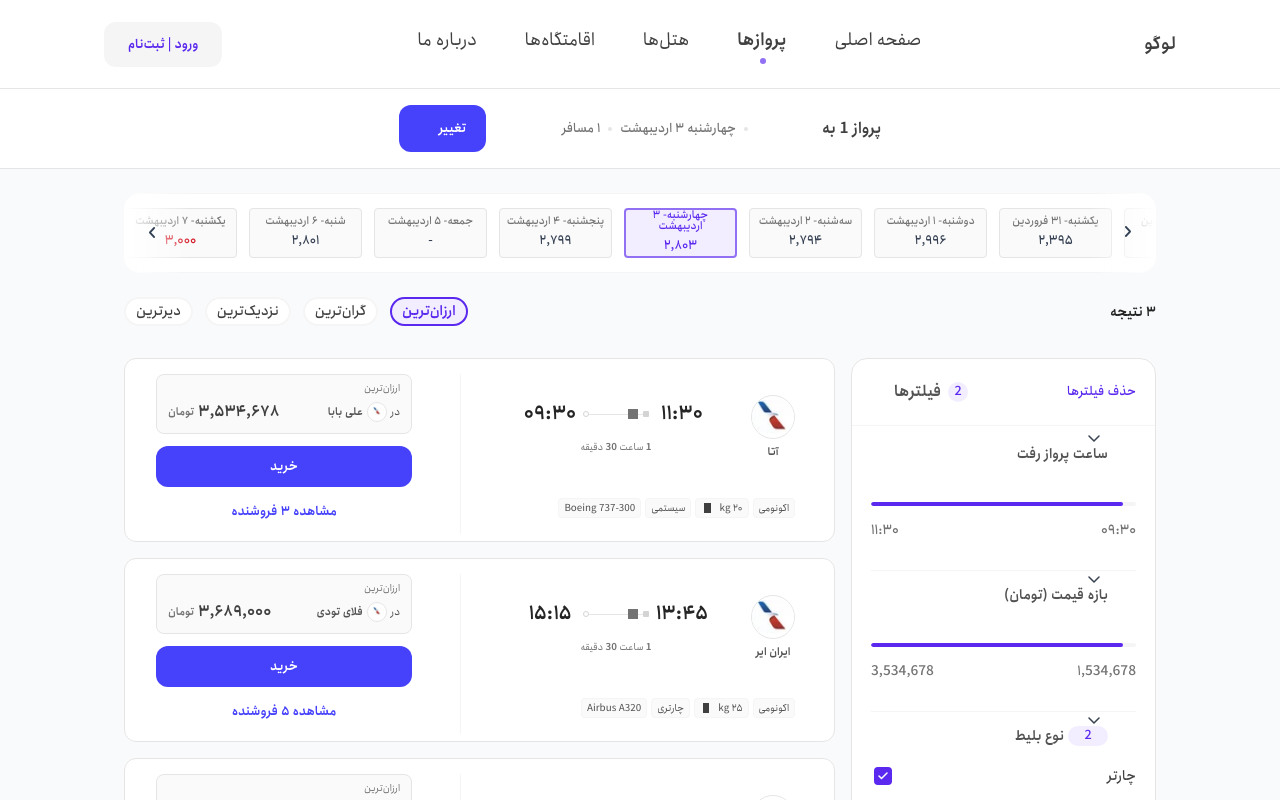
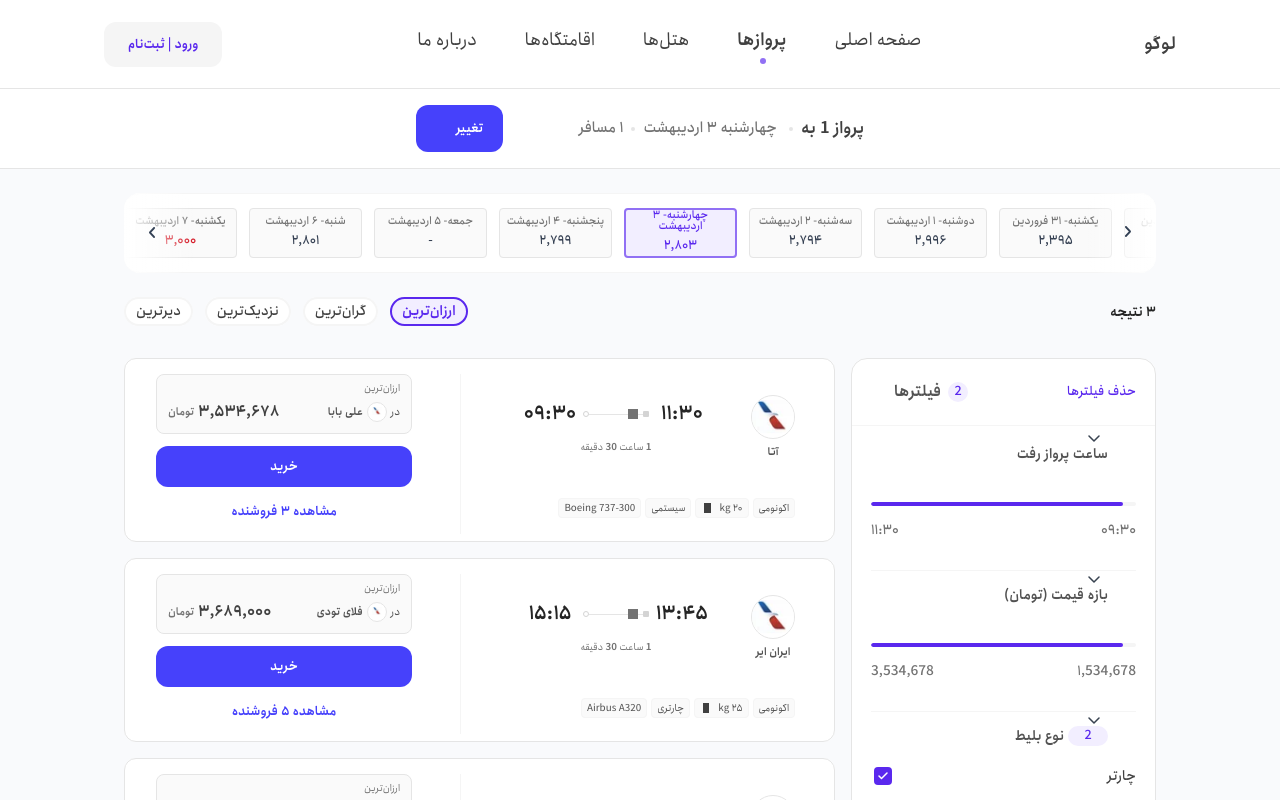
Before and after one commit to Floy-ir/Frontend, a Next.js app: page /flights/1 in a window 1280 px wide. Shown: the top 800 px of the page. Built offline with nearby package versions, Linux system fonts and the light colour scheme; some icons are missing.

Commit message:
fix(style): fixed some sizes and ressponsiveness

```diff
--- a/app/flights/[route]/page.tsx
+++ b/app/flights/[route]/page.tsx
@@ -242,7 +242,7 @@ export default function FlightResults({ params, searchParams }: RouteParams) {
           />
         </div>
 
-        <div className="mb-8 flex flex-row items-center justify-between ">
+        <div className="mb-8 flex flex-row items-center justify-between px-3 md:px-0">
           <p className="text-Gray-N800 text-right text-sm font-semibold">۳ نتیجه</p>
           {/* desktop sort */}
           <div className="hidden flex-row items-center justify-end gap-3 md:flex">
--- a/components/FlightSearchForm/FlightSearchForm.tsx
+++ b/components/FlightSearchForm/FlightSearchForm.tsx
@@ -117,14 +117,19 @@ export function FlightSearchForm({
         </div>
         <div className="bg-Gray-N200 block h-px w-full md:hidden"></div>
         {/* close icon */}
-        <ArrowRight size="24" color="#748297" onClick={onClose} className="hidden md:block lg:hidden cursor-pointer mx-4 " />
+        <ArrowRight
+          size="24"
+          color="#748297"
+          onClick={onClose}
+          className="mx-4 hidden cursor-pointer md:block lg:hidden"
+        />
 
         {/* <div className="absolute md:left-[16px] lg:hidden hidden md:block flex-row">
           <CloseCircle size="27" color="#748297" onClick={onClose} className="cursor-pointer" />
         </div> */}
 
         {/* Form Fields */}
-        <div className="flex w-full flex-col items-start gap-1 px-4 mt-4 lg:mt-0 lg:flex-row lg:items-center lg:gap-6 lg:px-0">
+        <div className="mt-4 flex w-full flex-col items-start gap-1 px-4 lg:mt-0 lg:flex-row lg:items-center lg:gap-6 lg:px-0">
           {/* Origin/Destination Section - Mobile & Tablet layout (until 1169px) */}
           <div className="flex w-full flex-col lg:hidden">
             <div className="flex w-full flex-row-reverse items-center gap-4">
@@ -301,12 +306,12 @@ export function FlightSearchForm({
       </div>
 
       {/* Search Button */}
-      <div className="flex w-full items-center justify-center px-4 lg:w-1/3 gap-4 mt-4 lg:mt-0">
+      <div className="mt-4 flex w-full items-center justify-center gap-4 px-4 lg:mt-0 lg:w-1/3">
         <Button intent="primary" size="large" className="w-3/5" onClick={handleSearch}>
           جستجوی پرواز
         </Button>
-        <Button intent="secondary" size="large" className="w-2/5 hidden lg:flex" onClick={handleSearch}>
-           بستن
+        <Button intent="secondary" size="large" className="hidden w-2/5 lg:flex" onClick={handleSearch}>
+          بستن
         </Button>
       </div>
     </div>
--- a/components/FlightSearchHeader/FlightSearchHeader.tsx
+++ b/components/FlightSearchHeader/FlightSearchHeader.tsx
@@ -70,18 +70,18 @@ export function FlightSearchHeader({
         // Flight summary header
         <div className="border-Gray-N200 flex w-full items-center justify-center gap-3 border-t border-b bg-white px-4 py-4 md:px-0">
           {/* info */}
-          <div className="sm-md:flex-row flex flex-col items-center gap-1 sm:justify-start md:flex-row md:justify-end">
+          <div className="sm-md:flex-row flex flex-col items-start sm-md:items-center md:items-center gap-2 sm:justify-start md:flex-row md:justify-end">
             {/* city */}
-            <div className="text-Gray-N700 w-full text-right text-base leading-7 font-semibold md:w-[129px]">
+            <div className="text-Gray-N700  text-right text-base lg:text-[17px] leading-7 font-semibold shrink-0 ">
               پرواز {originCity} به {destinationCity}
             </div>
 
             {/* dot */}
-            <div className="bg-Gray-N200 ml-1 hidden size-1 shrink-0 rounded-[33px] md:block"></div>
+            <div className="bg-Gray-N200 ml-1 hidden size-1 shrink-0 rounded-[33px] sm-md:block md:block"></div>
 
             <div className="flex items-center gap-2 sm:justify-start md:justify-end">
               {/* date */}
-              <div className="text-Gray-N500 shrink-0 text-right text-[13px] leading-normal font-medium">
+              <div className="text-Gray-N500 shrink-0 text-right text-[13px] lg:text-[15px] leading-normal font-medium">
                 {persianDate}
               </div>
 
@@ -89,7 +89,7 @@ export function FlightSearchHeader({
               <div className="bg-Gray-N200 size-1 shrink-0 rounded-[33px]"></div>
 
               {/* passengers */}
-              <div className="text-Gray-N500 shrink-0 text-right text-[13px] leading-normal font-medium">
+              <div className="text-Gray-N500 shrink-0 text-right text-[13px] lg:text-[15px] leading-normal font-medium">
                 {englishToFarsiNumber(passengerCount)} مسافر
               </div>
             </div>
```
